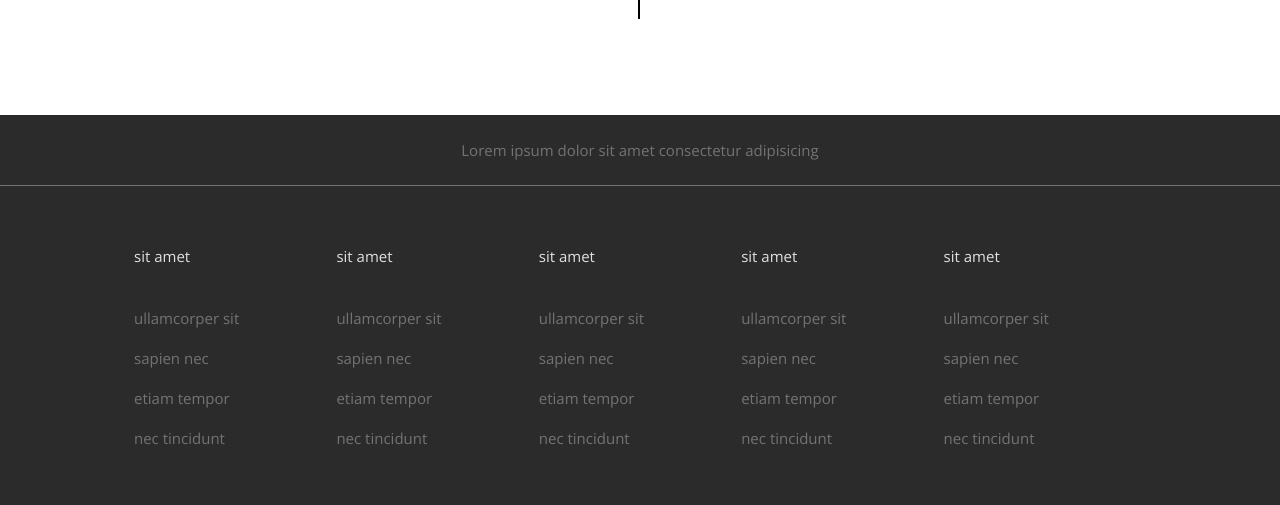
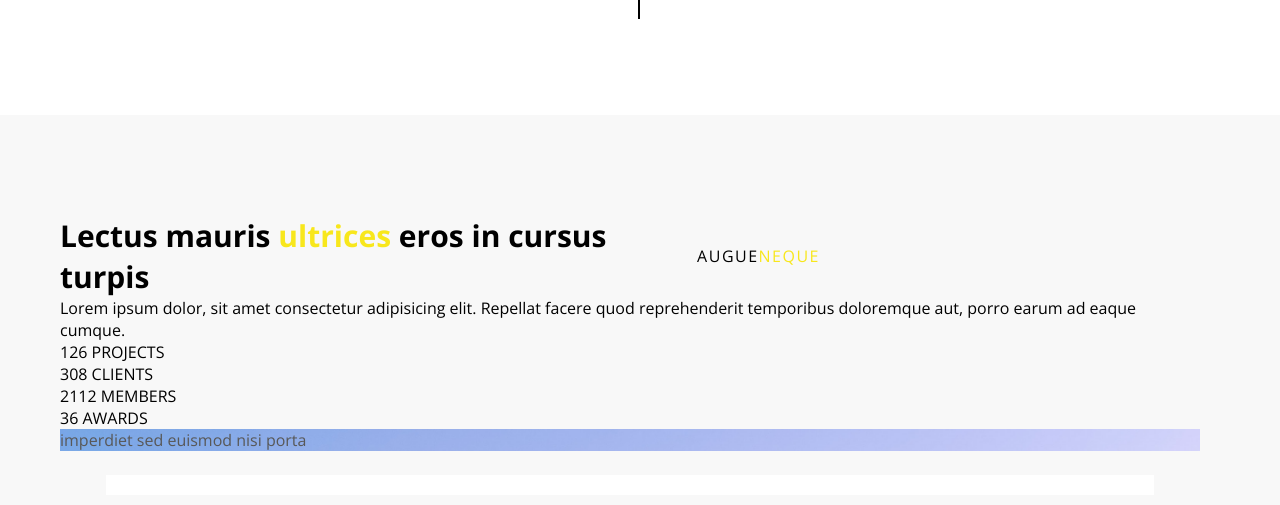
Before and after one commit to amerimnos/javascript_portfolio, a plain HTML site: page about.html in a window 1280 px wide. Shown: the part 950-1455 px from the top of the page. Drawn offline with nearby package versions, Linux system fonts and the light colour scheme.

Commit message:
about 2번째 컨텐츠 작업중

```diff
--- a/about.html
+++ b/about.html
@@ -234,6 +234,37 @@
                 tempor incididunt ut labore et dolore magna aliqua.</p>
         </article>
     </section>
+    <section class="aboutConts2">
+        <ul class="inner">
+            <li class="conts1">
+                <h1>Lectus mauris <span class="pointColor">ultrices</span> eros in cursus turpis</h1>
+                <div>AUGUE <span class="pointColor">NEQUE</span></div>
+            </li>
+            <li class="conts2">
+                Lorem ipsum dolor, sit amet consectetur adipisicing elit. Repellat facere quod reprehenderit temporibus
+                doloremque aut, porro earum ad eaque cumque.
+
+                <ul>
+                    <li>126
+                        <span>PROJECTS</span>
+                    </li>
+                    <li>308
+                        <span>CLIENTS</span>
+                    </li>
+                    <li>2112
+                        <span>MEMBERS</span>
+                    </li>
+                    <li>36
+                        <span>AWARDS</span>
+                    </li>
+                </ul>
+                <div class="imgClip">
+                    <div>15</div>
+                    <span>imperdiet sed euismod nisi porta</span>
+                </div>
+            </li>
+        </ul>
+    </section>
 
 
 
--- a/scss/style.scss
+++ b/scss/style.scss
@@ -21,6 +21,12 @@ a {
 	color: inherit;
 }
 /* === reset end ===*/
+
+/* === common start ===*/
+.pointColor {
+	color: #f8e71c;
+}
+/* === common end ===*/
 
 header {
 	position: sticky;
@@ -862,6 +868,95 @@ header {
 		color: gray;
 		font-weight: 300;
 		line-height: 1.6;
+	}
+}
+
+.aboutConts2 {
+	width: 100%;
+	padding: 50px 0;
+	background-color: #f8f8f8;
+	.inner {
+    width: 1200px;
+    height: 700px;
+    margin: 0 auto;
+    padding: 50px 40px 30px 20px;
+	}
+	.conts1 {
+        display: flex;
+		width: calc(100% / 3 * 2);
+        h1{
+            font-size: 30px;
+        }
+        div {
+			display: flex;
+			align-items: center;
+			text-align: right;
+			font-weight: 600px;
+			letter-spacing: 1.5px;
+			&::before {
+				content: "";
+				display: block;
+				width: 25%;
+				height: 1.5px;
+				background-color: #000;
+			}
+		}
+	}
+	.conts3 {
+		width: calc(100% / 3 * 2);
+		line-height: 1.6;
+		color: #656565;
+	}
+	.conts4 {
+		width: calc(100% / 3);
+	}
+	.imgClip {
+			position:relative;
+			width: 100%;
+			height: 100%;
+			background-image: url(../img/mainSlide02.png);
+			background-size: cover;
+            &::before{
+				position: absolute;
+				width: 92%;
+				height: 92%;
+				margin: 4%;
+				background-color: white;
+				content: '';
+				display: block;
+			}
+		div {
+			position: absolute;
+			width: 100%;
+			height: 100%;
+			padding-top: 66px;
+			padding-left: 50px;
+			font-size: 94px;
+			font-weight: 800;
+			-webkit-background-clip: text;
+			background-clip: text;
+			background-image: url(../img/mainSlide02.png);
+			background-size: cover;
+			color: transparent;
+
+		}
+		span {
+			color: rgb(88, 88, 88);
+		}
+	}
+	.conts5 {
+		width: calc(100% / 3 * 2);
+		display: flex;
+		justify-content: space-evenly;
+		div {
+			font-size: 20px;
+			font-weight: 600;
+			span {
+				display: inline-block;
+				padding-top: 25px;
+				color: #979797;
+			}
+		}
 	}
 }
 
```
Also changed, not shown: css/style.css, 1 other file.
